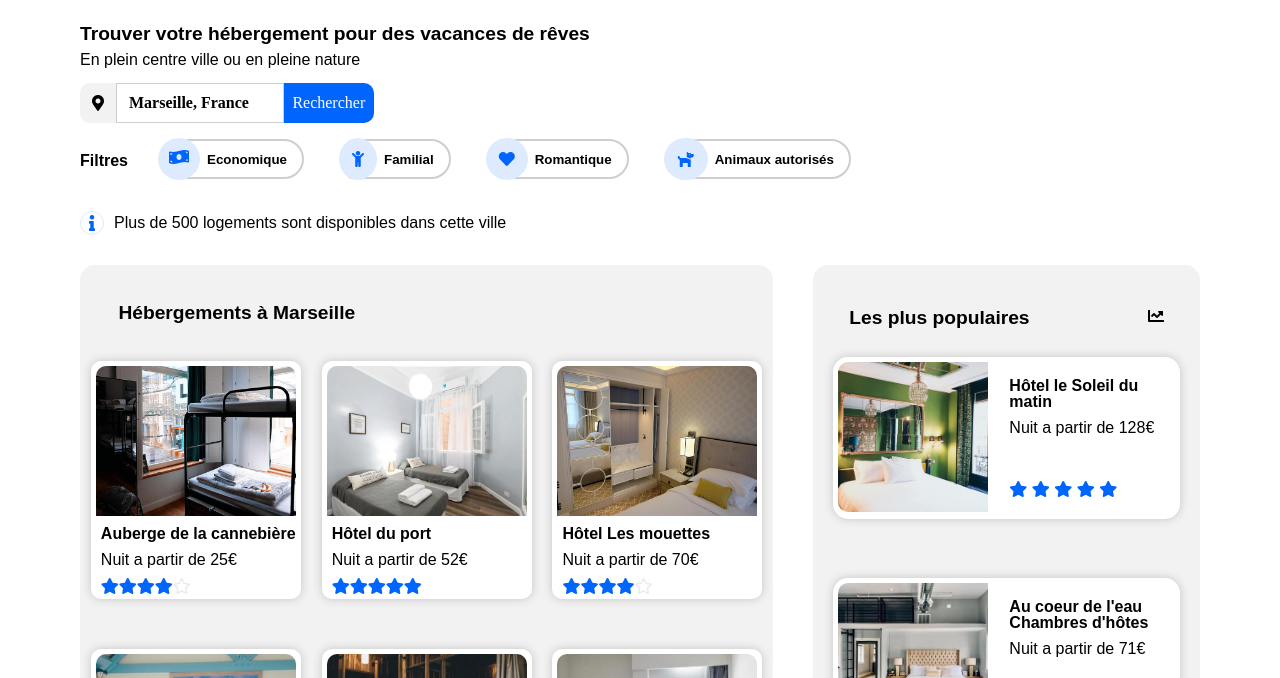
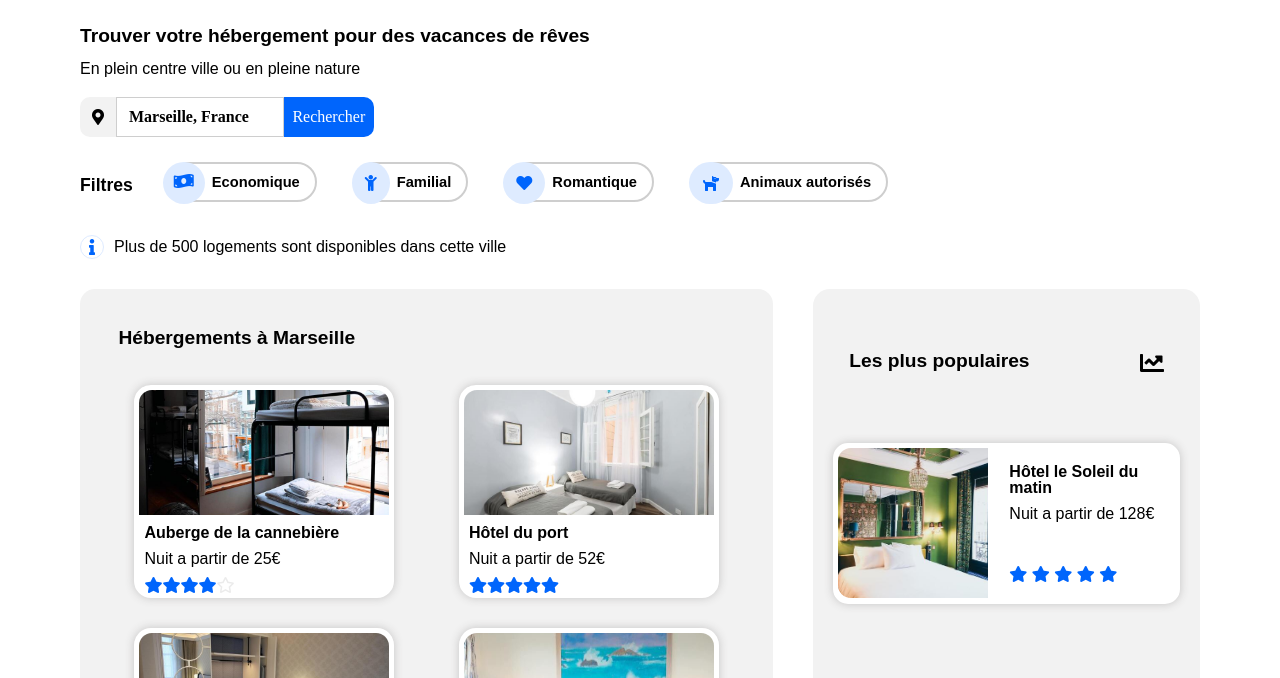
Before and after one commit to JonathanBenari/JonathanBenari_2_20072021, a plain HTML site: page index.html in a window 1280 px wide. Shown: the part 122-800 px from the top of the page. Drawn offline with Linux system fonts and the light colour scheme.

Commit message:
desktop final

```diff
--- a/css/style.css
+++ b/css/style.css
@@ -49,7 +49,7 @@ body {
     display: flex;
     align-items: stretch;
     margin-top: 15px;
-    margin-bottom: 15px;
+    margin-bottom: 25px;
 }
 
 .search-field {
@@ -85,12 +85,11 @@ input::placeholder {
 }
 .filter-title {
     font-weight: 700;
+    font-size: 1.1em;
     margin-top: 15px;
     margin-right: 30px;
 }
 .btn-filter {
-    display: flex;
-    align-self: center;
     border: 2px solid #cecece;
     border-radius: 40px 60px 60px 15px;
     background-color: white;
@@ -107,17 +106,18 @@ input::placeholder {
 
 }
 .btn-title {
-    font-weight: 600;
+    font-weight: 700;
+    font-size: 1.1em;
     align-self: center;
 }
 .main-title {
     font-size: 1.2em;
     font-weight: 800;
-    line-height: 1rem;
+    margin-bottom: 1rem;
 
 }
 .par-description {
-    margin-top: 10px;
+    margin-bottom: 20px;
 }
 
 .fa-map-marker-alt  {
@@ -198,29 +198,29 @@ input::placeholder {
     flex-direction: column;
     margin-right: 10px;
     margin-left: 10px;
-    margin-bottom: 50px;
-    border-radius: 10px;
+    margin-bottom: 30px;
+    border-radius: 17px;
     background: white;
     border: 5px solid white;
     box-shadow:  0px 0px 10px rgb(197 196 196);
 }
 .card-container:hover {
-    -webkit-transform:scale(1.25);
-    -moz-animation-delay:scale(1.25);
-    -webkit-transition-duration: 300ms ;
+    -webkit-transform:scale(.85);
+    -moz-animation-delay:scale(.85);
+    -webkit-transition-duration: 600ms ;
 }
 
 .picture-content {
     object-fit: cover;
     background-size: 150px;
-    width: 200px;
-    height: 150px;
-    border-radius: 10px 10px 0px 0px;
+    width: 250px;
+    height: 125px;
+    border-radius: 13px 13px 0px 0px;
 }
 .content-description {
     display: flex;
     flex-direction: column;
-    justify-content: space-between;
+    justify-content: space-evenly;
     margin-left: 5px;
     padding-top: 10px;
 }
@@ -260,7 +260,7 @@ input::placeholder {
     justify-content: space-around;
     flex: 1;
     background-color: #F2F2F2;
-    border-radius: 15px;
+    border-radius: 17px;
     padding: 20px
 }
 .title-icon {
@@ -274,6 +274,7 @@ input::placeholder {
 }
 .fa-chart-line {
     color: black;
+    font-size: x-large;
 }
 .card-mostpopular {
     display: flex;
@@ -284,9 +285,9 @@ input::placeholder {
     margin-bottom: 45px;
 }
 .card-mostpopular:hover {
-    -webkit-transform:scale(1.10);
-    -moz-animation-delay:scale(1.10);
-    -webkit-transition-duration: 300ms ;
+    -webkit-transform:scale(.85);
+    -moz-animation-delay:scale(.85);
+    -webkit-transition-duration: 600ms ;
 }
 
 .img-aside {
@@ -294,7 +295,7 @@ input::placeholder {
     background-size: contain;
     width: 150px;
     height: 150px;
-    border-radius: 10px 0px 0px 10px;
+    border-radius: 13px 0px 0px 13px;
 }
 .aside-card-content {
     display: flex;
@@ -304,23 +305,24 @@ input::placeholder {
     padding: 1rem;
 }
 .aside-stars-container {
-    position: relative;
-    margin-top: 45px;
+    margin-top: 44px;
 }
 
 .grid-container {
     display: grid;
+    height: 500px;
+    column-gap: 2rem;
+    row-gap: 2rem;
 }
 .article-activities {
     display: flex;
     flex-direction: column;
     background-color: white;
-    border-radius: 10px;
-    box-shadow: 0px 0px 4px GREY;
+    box-shadow: 1px 1px 7px #cecece;
     margin-bottom: 1rem;
     margin-left: 1rem;
     overflow: hidden;
-    border-radius: 10px 10px 10px 10px;
+    border-radius: 20px 20px 20px 20px;
 
 }
 .gridItem1 {
@@ -332,7 +334,7 @@ input::placeholder {
     grid-column-end: 2;
 }
 .gridItem3 {
-    grid-row: span 2;
+    grid-row: 2;
     grid-column-end: 2;
 }
 
@@ -361,6 +363,7 @@ input::placeholder {
 }
 .activity-title {
     font-weight: 700;
+    margin-top: 10px;
 
 }
 
```
Also changed, not shown: 1 other file.
